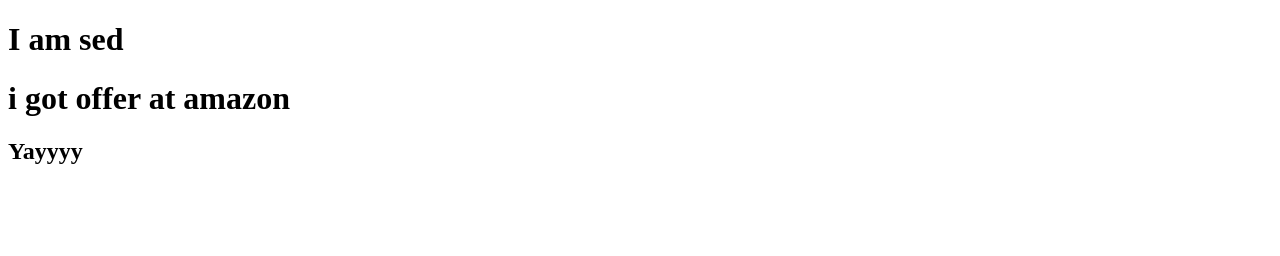
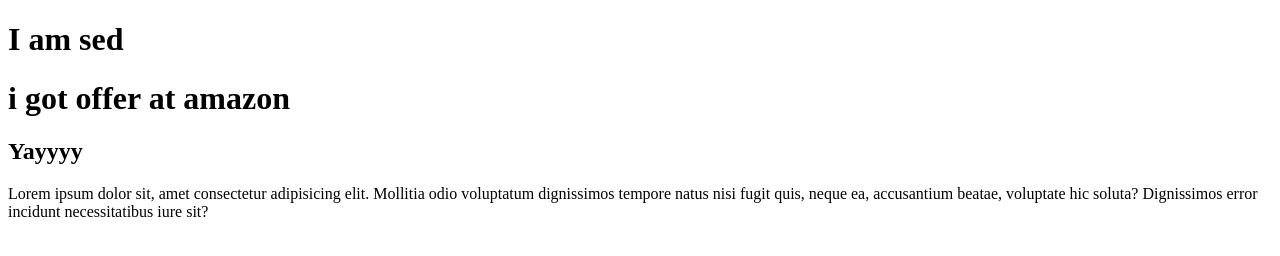
Before and after one commit to harish20046/demo-pratice, a plain HTML site: page index.html in a window 1280 px wide. Drawn offline with Linux system fonts and the light colour scheme.

Commit message:
Updated Change

```diff
--- a/index.html
+++ b/index.html
@@ -9,5 +9,7 @@
     <h1>I am sed</h1>
     <h1>i got offer at amazon</h1>
     <h2>Yayyyy</h2>
+
+    <p>Lorem ipsum dolor sit, amet consectetur adipisicing elit. Mollitia odio voluptatum dignissimos tempore natus nisi fugit quis, neque ea, accusantium beatae, voluptate hic soluta? Dignissimos error incidunt necessitatibus iure sit?</p>
 </body>
 </html>
```
